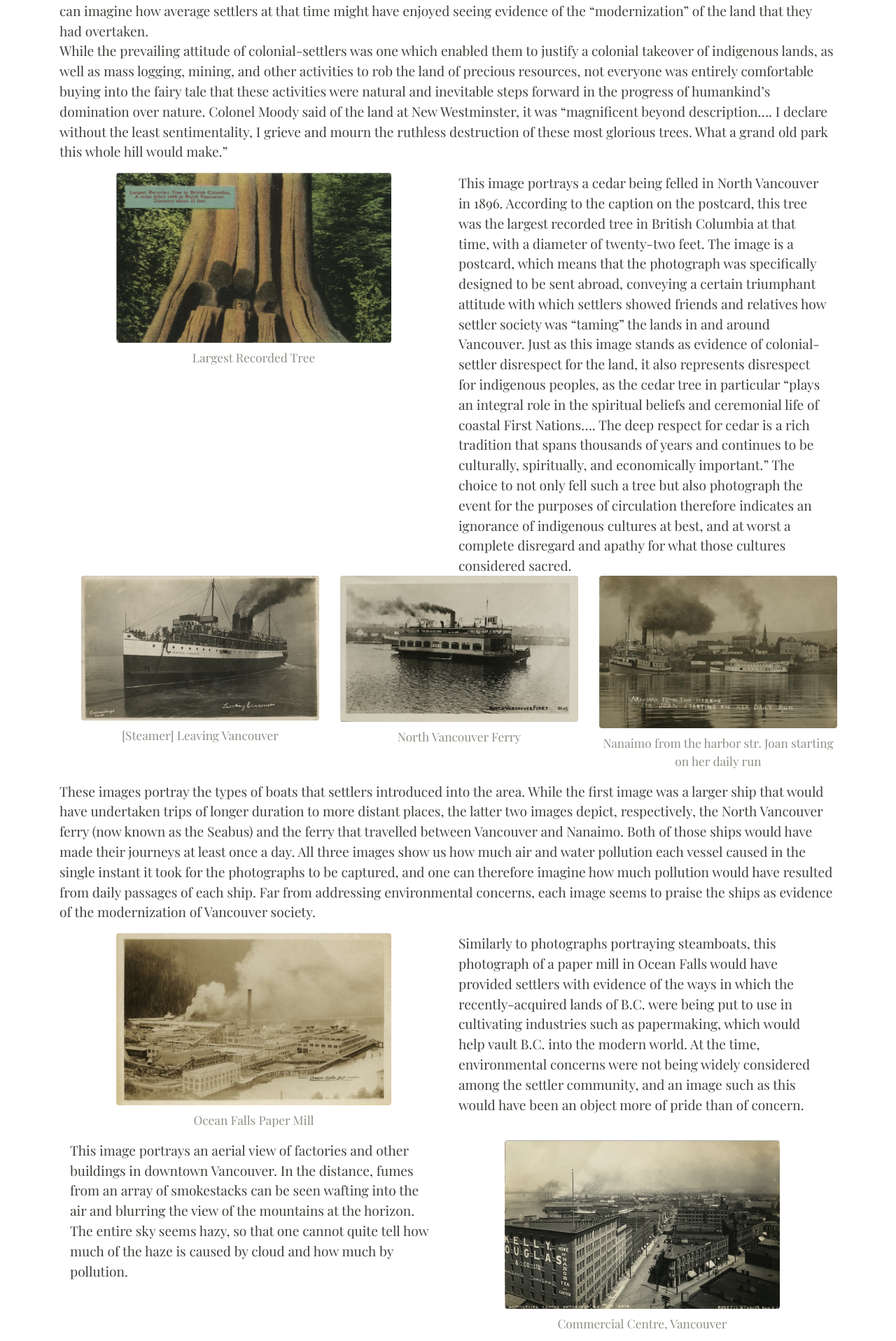
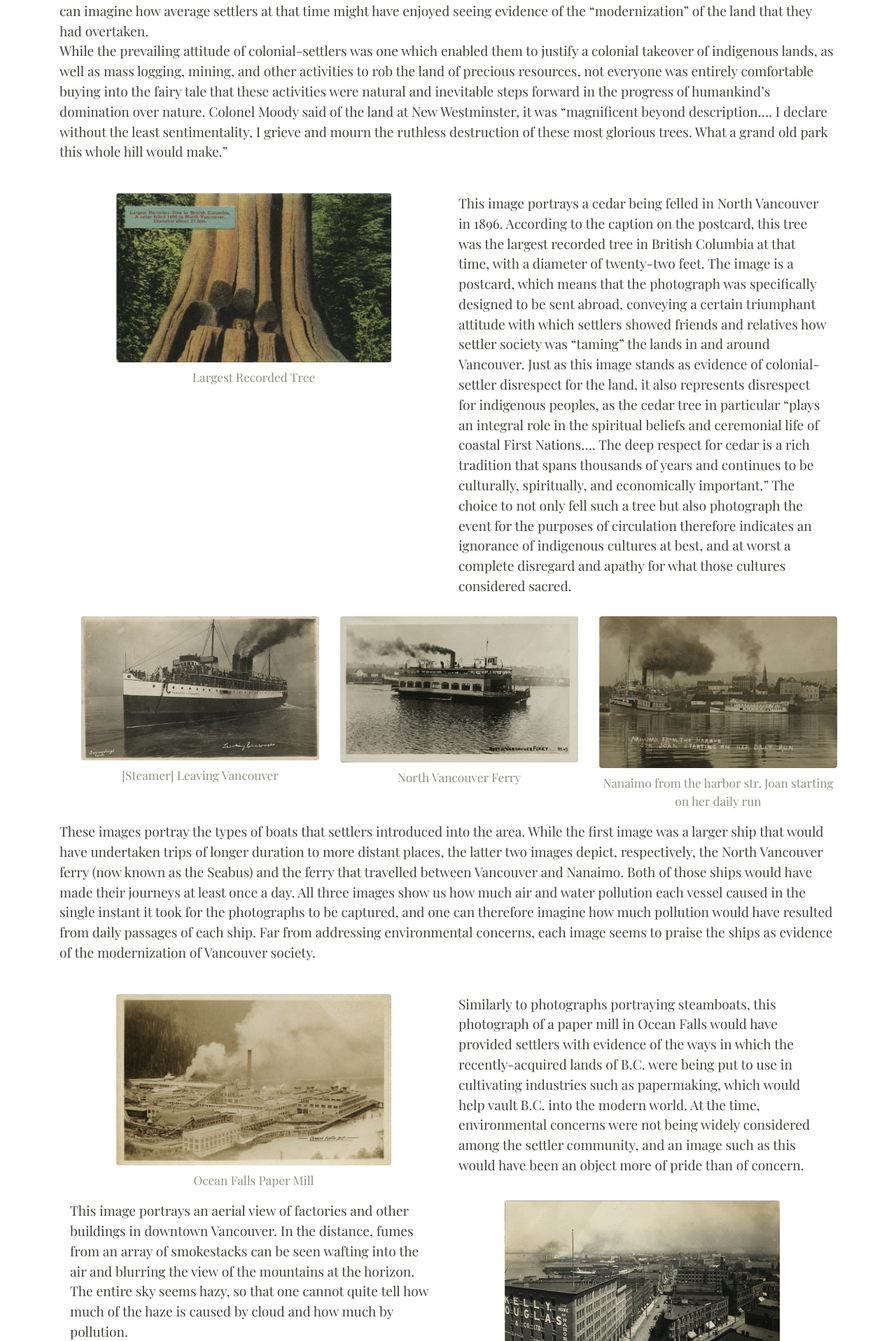
Before and after one commit to ashlynnprasad/langmann-2021, a Jekyll site: the page built from pages/environmentalimpact.md, in a window 1280 px wide. Shown: the part 1577-3494 px from the top of the page at 70% size. Built offline with Jekyll 4.4.1, drawn with Linux system fonts in a browser that asks for light colours; nearby versions of some CDN libraries; grey boxes are pictures that could not be loaded.

Commit message:
added paragraph breaks

```diff
--- a/pages/environmentalimpact.md
+++ b/pages/environmentalimpact.md
@@ -15,7 +15,7 @@ The prevailing attitude of colonial-settlers around the turn of the twentieth ce
 Leona Sparrow also explains the impact of colonization of indigenous lands: “Europeans took this land over and over and over, until we were cornered in this little spot. It’s been decimating in terms of access to territory. A lot of restrictions were enforced through the Indian Act and through being a part of the City of Vancouver without choice, without consultation. That’s been pretty traumatic for the community.”<br><br>
 Cole Harris explains more broadly the outlook that many indigenous peoples held in regard to the environment, and how different that would have been at that time from the worldview held by colonial settlers:<br>
 Economy and society were not separate categories, nor was the environment. People lived in familiar places, named them intimately, knew the seasonal ways of flora and fauna…. Subsequent inhabitants of the region would not begin to match this detailed, localized knowledge of a natural world. Nor would they know its spirits. The Native peoples of the Lower Mainland drew no distinction between mind and matter, animate and inanimate, human and natural, subject and object – categories of the modern European mind.” <br><br>
-The images in this section portray settler-colonialists’ careless attitudes towards custodianship of the natural environment. In doing so, the images also remind us of the extent to which neither the lands nor indigenous peoples’ relationships to the lands were adequately considered or respected.
+The images in this section portray settler-colonialists’ careless attitudes towards custodianship of the natural environment. In doing so, the images also remind us of the extent to which neither the lands nor indigenous peoples’ relationships to the lands were adequately considered or respected.<br>
 
 <div class="container">
   <div class="row">
@@ -32,7 +32,7 @@ The images in this section portray settler-colonialists’ careless attitudes to
 </div>
 
 One important consideration is the fact that not only was mass logging taking place in British Columbia at that time, but the fact that these photographs depicting sprawling landscapes of felled trees exist perhaps indicates public demand for evidence of such activities. Photographers wanted to document the process by which forests were cut down in the service of creating a city. One can imagine how average settlers at that time might have enjoyed seeing evidence of the “modernization” of the land that they had overtaken.<br>
-While the prevailing attitude of colonial-settlers was one which enabled them to justify a colonial takeover of indigenous lands, as well as mass logging, mining, and other activities to rob the land of precious resources, not everyone was entirely comfortable buying into the fairy tale that these activities were natural and inevitable steps forward in the progress of humankind’s domination over nature. Colonel Moody said of the land at New Westminster, it was “magnificent beyond description…. I declare without the least sentimentality, I grieve and mourn the ruthless destruction of these most glorious trees. What a grand old park this whole hill would make.”
+While the prevailing attitude of colonial-settlers was one which enabled them to justify a colonial takeover of indigenous lands, as well as mass logging, mining, and other activities to rob the land of precious resources, not everyone was entirely comfortable buying into the fairy tale that these activities were natural and inevitable steps forward in the progress of humankind’s domination over nature. Colonel Moody said of the land at New Westminster, it was “magnificent beyond description…. I declare without the least sentimentality, I grieve and mourn the ruthless destruction of these most glorious trees. What a grand old park this whole hill would make.” <br><br>
 
 <div class="container">
   <div class="row">
@@ -41,7 +41,7 @@ While the prevailing attitude of colonial-settlers was one which enabled them to
     </div>
     <div class="col-sm">
       This image portrays a cedar being felled in North Vancouver in 1896. According to the caption on the postcard, this tree was the largest recorded tree in British Columbia at that time, with a diameter of twenty-two feet. The image is a postcard, which means that the photograph was specifically designed to be sent abroad, conveying a certain triumphant attitude with which settlers showed friends and relatives how settler society was “taming” the lands in and around Vancouver.
-Just as this image stands as evidence of colonial-settler disrespect for the land, it also represents disrespect for indigenous peoples, as the cedar tree in particular “plays an integral role in the spiritual beliefs and ceremonial life of coastal First Nations…. The deep respect for cedar is a rich tradition that spans thousands of years and continues to be culturally, spiritually, and economically important.”  The choice to not only fell such a tree but also photograph the event for the purposes of circulation therefore indicates an ignorance of indigenous cultures at best, and at worst a complete disregard and apathy for what those cultures considered sacred.
+Just as this image stands as evidence of colonial-settler disrespect for the land, it also represents disrespect for indigenous peoples, as the cedar tree in particular “plays an integral role in the spiritual beliefs and ceremonial life of coastal First Nations…. The deep respect for cedar is a rich tradition that spans thousands of years and continues to be culturally, spiritually, and economically important.”  The choice to not only fell such a tree but also photograph the event for the purposes of circulation therefore indicates an ignorance of indigenous cultures at best, and at worst a complete disregard and apathy for what those cultures considered sacred.<br><br>
     </div>
   </div>
 </div>
@@ -60,7 +60,7 @@ Just as this image stands as evidence of colonial-settler disrespect for the lan
   </div>
 </div>
 
-These images portray the types of boats that settlers introduced into the area. While the first image was a larger ship that would have undertaken trips of longer duration to more distant places, the latter two images depict, respectively, the North Vancouver ferry (now known as the Seabus) and the ferry that travelled between Vancouver and Nanaimo. Both of those ships would have made their journeys at least once a day. All three images show us how much air and water pollution each vessel caused in the single instant it took for the photographs to be captured, and one can therefore imagine how much pollution would have resulted from daily passages of each ship. Far from addressing environmental concerns, each image seems to praise the ships as evidence of the modernization of Vancouver society.
+These images portray the types of boats that settlers introduced into the area. While the first image was a larger ship that would have undertaken trips of longer duration to more distant places, the latter two images depict, respectively, the North Vancouver ferry (now known as the Seabus) and the ferry that travelled between Vancouver and Nanaimo. Both of those ships would have made their journeys at least once a day. All three images show us how much air and water pollution each vessel caused in the single instant it took for the photographs to be captured, and one can therefore imagine how much pollution would have resulted from daily passages of each ship. Far from addressing environmental concerns, each image seems to praise the ships as evidence of the modernization of Vancouver society.<br><br>
 
 <div class="container">
   <div class="row">
@@ -68,7 +68,7 @@ These images portray the types of boats that settlers introduced into the area.
       {% include feature/item-figure.html objectid="langmann004" width="75" %}
     </div>
     <div class="col-sm">
-      Similarly to photographs portraying steamboats, this photograph of a paper mill in Ocean Falls would have provided settlers with evidence of the ways in which the recently-acquired lands of B.C. were being put to use in cultivating industries such as papermaking, which would help vault B.C. into the modern world. At the time, environmental concerns were not being widely considered among the settler community, and an image such as this would have been an object more of pride than of concern.
+      Similarly to photographs portraying steamboats, this photograph of a paper mill in Ocean Falls would have provided settlers with evidence of the ways in which the recently-acquired lands of B.C. were being put to use in cultivating industries such as papermaking, which would help vault B.C. into the modern world. At the time, environmental concerns were not being widely considered among the settler community, and an image such as this would have been an object more of pride than of concern. <br><br>
     </div>
   </div>
 </div>
@@ -83,14 +83,14 @@ These images portray the types of boats that settlers introduced into the area.
     </div>
   </div>
 </div>
-
+<br><br>
 <div class="container">
   <div class="row">
     <div class="col-sm">
       {% include feature/item-figure.html objectid="langmann031" width="75" %}
     </div>
     <div class="col-sm">
-      This image depicts a wide open area in which hundreds of sacks of coal have been stacked. Similar to other photographs in this exhibition which display a wide shot of an open area full of, for example, dozens of felled trees, this image similarly uses a wide shot to show viewers the sheer scope of the operation at hand. At the time, when industrialization was the goal, such an image might have seemed like evidence of progress. Today, it may be difficult to look at the image without thinking about the negative impact that colonization had on the natural environment.
+      This image depicts a wide open area in which hundreds of sacks of coal have been stacked. Similar to other photographs in this exhibition which display a wide shot of an open area full of, for example, dozens of felled trees, this image similarly uses a wide shot to show viewers the sheer scope of the operation at hand. At the time, when industrialization was the goal, such an image might have seemed like evidence of progress. Today, it may be difficult to look at the image without thinking about the negative impact that colonization had on the natural environment.<br><br>
     </div>
   </div>
 </div>
```
